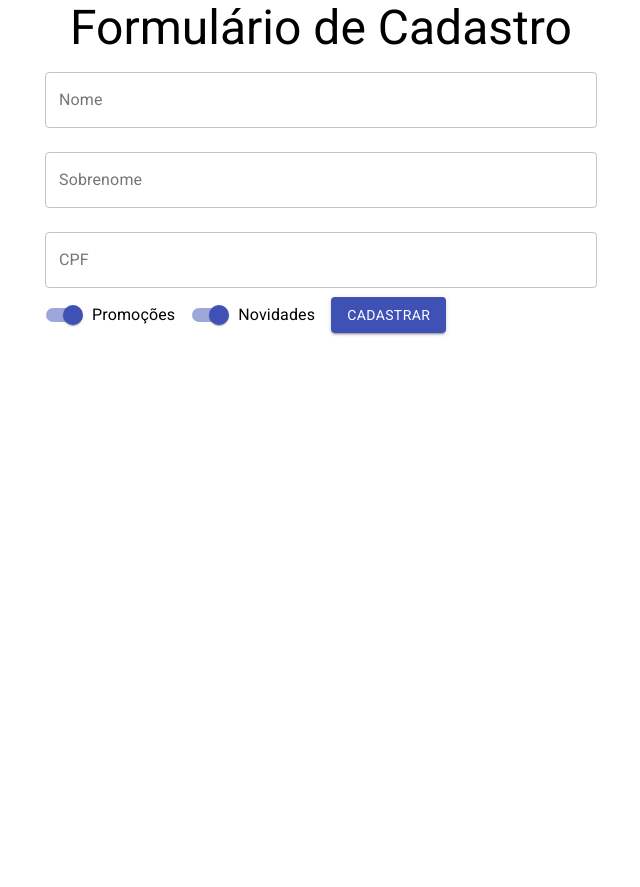
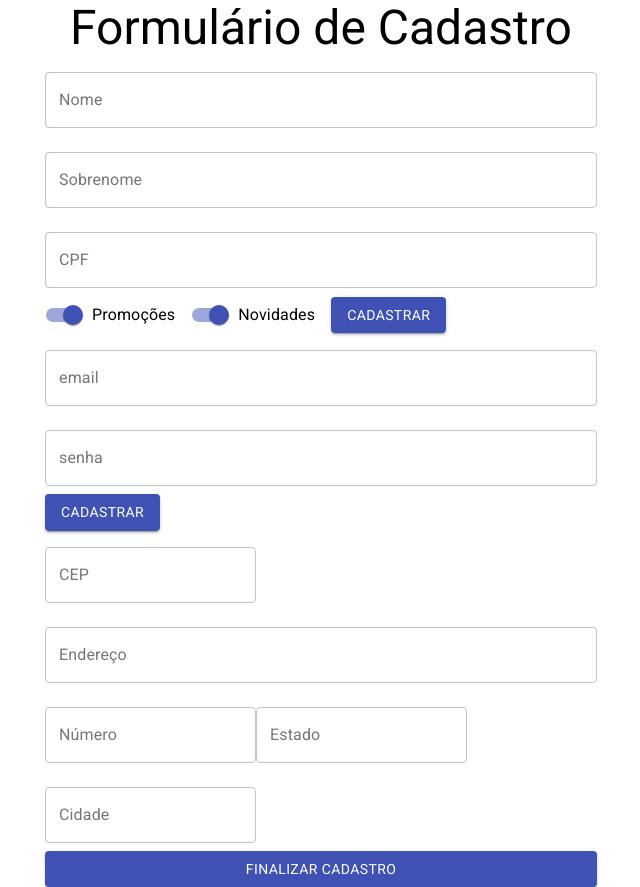
Before and after one commit to matcastro/Alura-React, a React (Create React App) app in the folder React-Function/: page / in a window 1280 px wide. Shown: the whole page, without its empty margins (319-959 px from the left). Before the commit the page ends 800 px from the top, so only its background shows below. Built offline with nearby package versions, Linux system fonts and the light colour scheme.

Commit message:
Criando passos do formulário.

```diff
--- /dev/null
+++ b/React-Function/src/components/FormularioCadastro/DadosEntrega.jsx
@@ -0,0 +1,47 @@
+import { Button, TextField } from "@material-ui/core";
+import React from 'react';
+
+function DadosEntrega() {
+    return (
+        <form>
+            <TextField
+                id='cep'
+                label='CEP'
+                type='number'
+                variant='outlined'
+                margin='normal'></TextField>
+            <TextField
+                id='endereco'
+                label='Endereço'
+                type='text'
+                variant='outlined'
+                margin='normal'
+                fullWidth></TextField>
+            <TextField
+                id='numero'
+                label='Número'
+                type='number'
+                variant='outlined'
+                margin='normal'></TextField>
+            <TextField
+                id='estado'
+                label='Estado'
+                type='text'
+                variant='outlined'
+                margin='normal'></TextField>
+            <TextField
+                id='cidade'
+                label='Cidade'
+                type='text'
+                variant='outlined'
+                margin='normal'></TextField>
+            <Button
+                variant='contained'
+                color='primary'
+                type='submit'
+                fullWidth>Finalizar Cadastro</Button>
+        </form>
+    )
+}
+
+export default DadosEntrega
--- /dev/null
+++ b/React-Function/src/components/FormularioCadastro/DadosPessoais.jsx
@@ -0,0 +1,91 @@
+import React, {useState} from 'react';
+import { Button, TextField, Switch, FormControlLabel } from "@material-ui/core"
+
+function DadosPessoais({aoEnviar, validarCPF}) {
+    const [nome, setNome] = useState('')
+    const [sobrenome, setSobrenome] = useState('')
+    const [cpf, setCpf] = useState('')
+    const [promocoes, setPromocoes] = useState(true)
+    const [novidades, setNovidades] = useState(true)
+    const [erros, setErros] = useState({cpf:{valido:true, texto:""}})
+
+    return (
+        <form onSubmit={
+            (event) => {
+                event.preventDefault()
+                aoEnviar({nome, sobrenome, cpf, promocoes, novidades})
+            }
+            }>
+            <TextField
+                value={nome}
+                onChange={event => {
+                    setNome(event.target.value)
+                }}
+                id="nome"
+                label="Nome"
+                variant='outlined'
+                margin='normal'
+                fullWidth />
+            <TextField
+                value={sobrenome}
+                onChange={event => {
+                    setSobrenome(event.target.value)
+                }}
+                id="sobrenome"
+                label="Sobrenome"
+                variant='outlined'
+                margin='normal'
+                fullWidth />
+            <TextField
+                value={cpf}
+                onChange={event => {
+                    setCpf(event.target.value)
+                }}
+
+                onBlur={
+                    (e) => {
+                        const ehValido = validarCPF(e.target.value)
+                        setErros({cpf: ehValido})
+                    }
+                }
+                error={!erros.cpf.valido}
+                helperText={erros.cpf.texto}
+                id="cpf"
+                label="CPF"
+                variant='outlined'
+                margin='normal'
+                fullWidth />
+
+            <FormControlLabel
+                label='Promoções'
+                control={
+                    <Switch
+                        onChange={event => {
+                            setPromocoes(event.target.checked)
+                        }}
+                        name='promocoes'
+                        checked={promocoes}
+                        color='primary' />
+                } />
+            <FormControlLabel
+                label='Novidades'
+                control={
+                    <Switch
+                        onChange={event => {
+                            setNovidades(event.target.checked)
+                        }}
+
+                        name='novidades'
+                        checked={novidades}
+                        color='primary' />
+                } />
+
+            <Button
+                variant='contained'
+                color='primary'
+                type='submit'>Cadastrar</Button>
+        </form>
+    )
+}
+
+export default DadosPessoais
--- /dev/null
+++ b/React-Function/src/components/FormularioCadastro/DadosUsuario.jsx
@@ -0,0 +1,29 @@
+import { Button, TextField } from "@material-ui/core";
+import React from "react";
+
+function DadosUsuario(){
+    return (
+        <form>
+            <TextField
+                id='email'
+                label='email'
+                type='email'
+                variant='outlined'
+                margin='normal'
+                fullWidth></TextField>
+            <TextField
+                id='senha'
+                label='senha'
+                type='password'
+                variant='outlined'
+                margin='normal'
+                fullWidth></TextField>
+            <Button
+                variant='contained'
+                color='primary'
+                type='submit'>Cadastrar</Button>
+        </form>
+    )
+}
+
+export default DadosUsuario
--- a/React-Function/src/components/FormularioCadastro/FormularioCadastro.jsx
+++ b/React-Function/src/components/FormularioCadastro/FormularioCadastro.jsx
@@ -1,90 +1,17 @@
 import React, {useState} from 'react';
 import { Button, TextField, Switch, FormControlLabel } from "@material-ui/core"
+import DadosPessoais from './DadosPessoais';
+import DadosUsuario from './DadosUsuario';
+import DadosEntrega from './DadosEntrega';
 
 function FormularioCadastro({aoEnviar, validarCPF}) {
-    const [nome, setNome] = useState('')
-    const [sobrenome, setSobrenome] = useState('')
-    const [cpf, setCpf] = useState('')
-    const [promocoes, setPromocoes] = useState(true)
-    const [novidades, setNovidades] = useState(true)
-    const [erros, setErros] = useState({cpf:{valido:true, texto:""}})
 
     return (
-        <form onSubmit={
-            (event) => {
-                event.preventDefault()
-                aoEnviar({nome, sobrenome, cpf, promocoes, novidades})
-            }
-            }>
-            <TextField
-                value={nome}
-                onChange={event => {
-                    setNome(event.target.value)
-                }}
-                id="nome"
-                label="Nome"
-                variant='outlined'
-                margin='normal'
-                fullWidth />
-            <TextField
-                value={sobrenome}
-                onChange={event => {
-                    setSobrenome(event.target.value)
-                }}
-                id="sobrenome"
-                label="Sobrenome"
-                variant='outlined'
-                margin='normal'
-                fullWidth />
-            <TextField
-                value={cpf}
-                onChange={event => {
-                    setCpf(event.target.value)
-                }}
-
-                onBlur={
-                    (e) => {
-                        const ehValido = validarCPF(e.target.value)
-                        setErros({cpf: ehValido})
-                    }
-                }
-                error={!erros.cpf.valido}
-                helperText={erros.cpf.texto}
-                id="cpf"
-                label="CPF"
-                variant='outlined'
-                margin='normal'
-                fullWidth />
-
-            <FormControlLabel
-                label='Promoções'
-                control={
-                    <Switch
-                        onChange={event => {
-                            setPromocoes(event.target.checked)
-                        }}
-                        name='promocoes'
-                        checked={promocoes}
-                        color='primary' />
-                } />
-            <FormControlLabel
-                label='Novidades'
-                control={
-                    <Switch
-                        onChange={event => {
-                            setNovidades(event.target.checked)
-                        }}
-
-                        name='novidades'
-                        checked={novidades}
-                        color='primary' />
-                } />
-
-            <Button
-                variant='contained'
-                color='primary'
-                type='submit'>Cadastrar</Button>
-        </form>
+        <>
+            <DadosPessoais aoEnviar={aoEnviar} validarCPF={validarCPF}/>
+            <DadosUsuario/>
+            <DadosEntrega/>
+        </>
     )
 }
 
```
